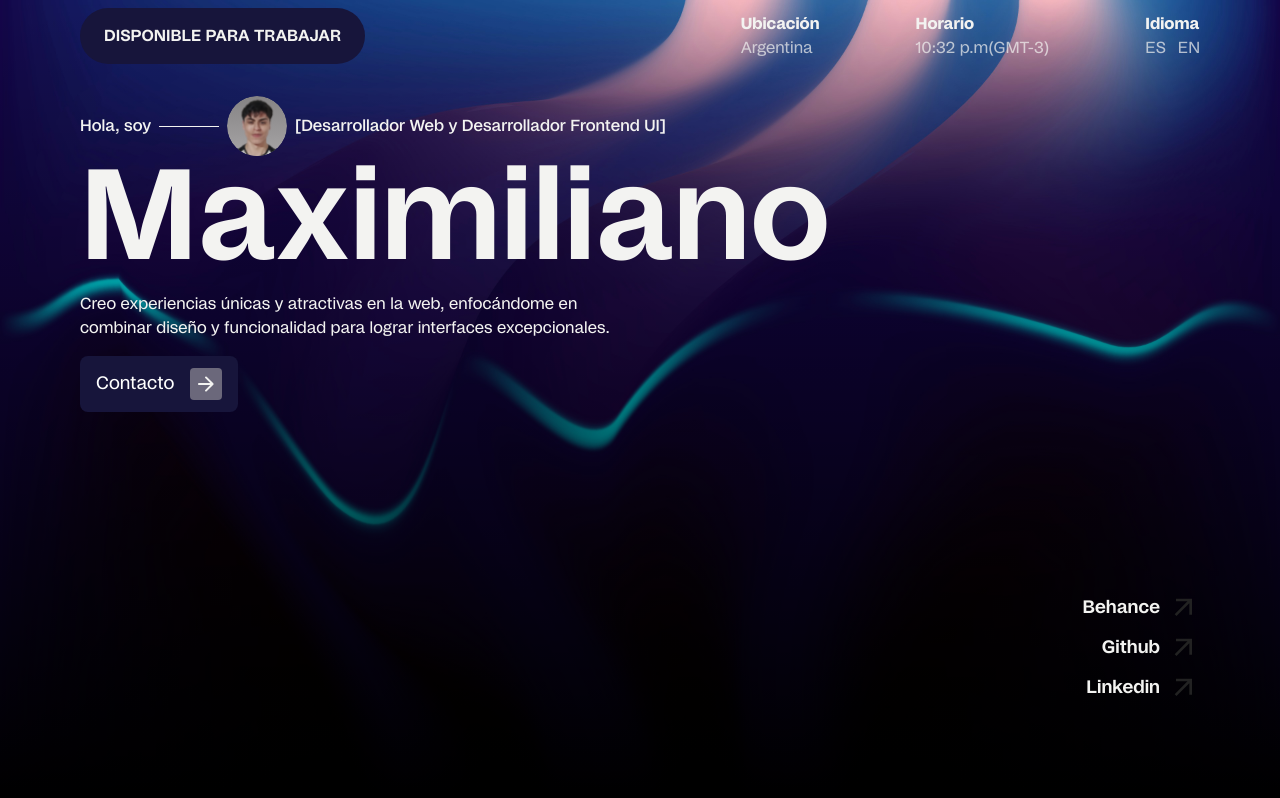
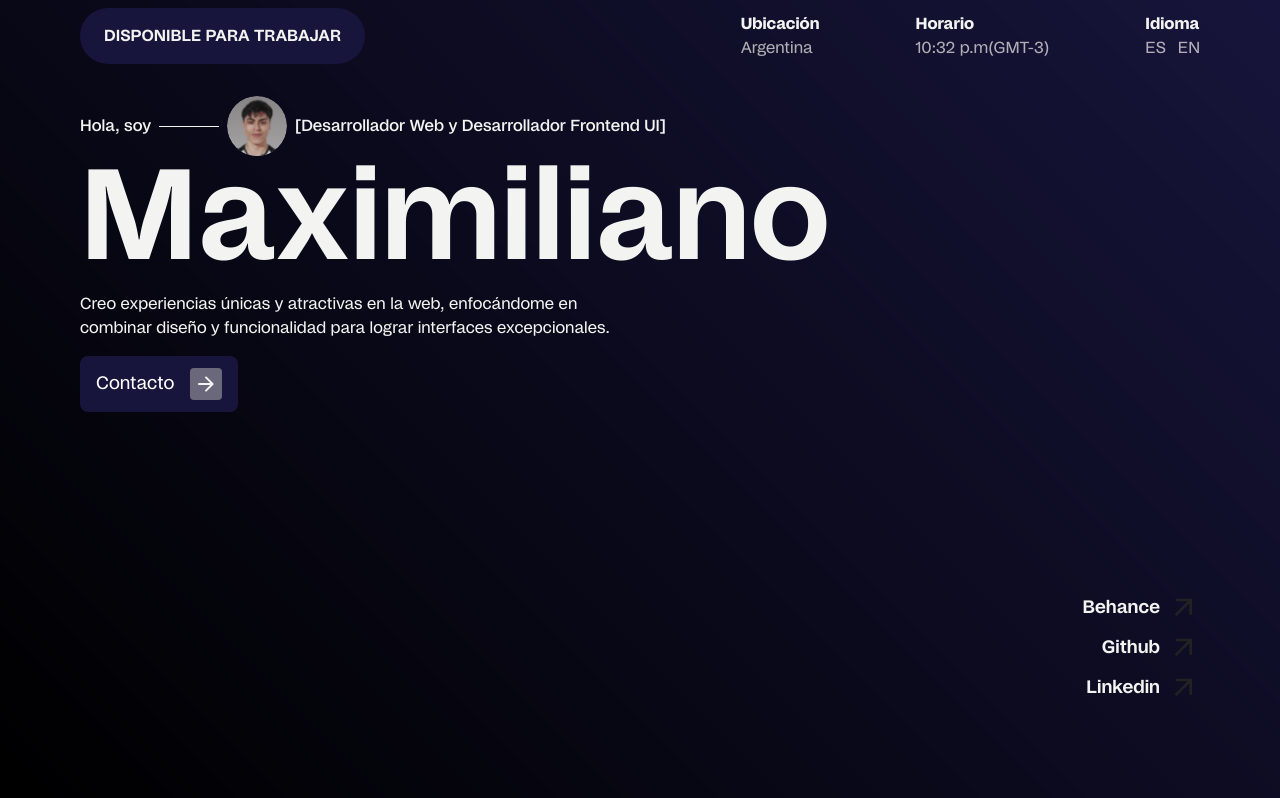
Before and after one commit to maximilianocejas/final-portfolio, a React (Vite) app: page / in a window 1280 px wide. Shown: the top 798 px of the page. Built offline with nearby package versions, Linux system fonts and the light colour scheme.

Commit message:
Bg gradient header

```diff
--- a/src/index.css
+++ b/src/index.css
@@ -48,11 +48,7 @@ body.no-scroll{
 
 
 .header{
-  background:linear-gradient(to bottom,rgba(0,0,0,0),rgba(0,0,0,1)),url('../public/prueba.jpg');
-  background-repeat: no-repeat;
-  background-position: center;
-  background-size: cover;
-  background-attachment: fixed;
+  background:linear-gradient(45deg, black, transparent)
 }
 
 .slider{
```
